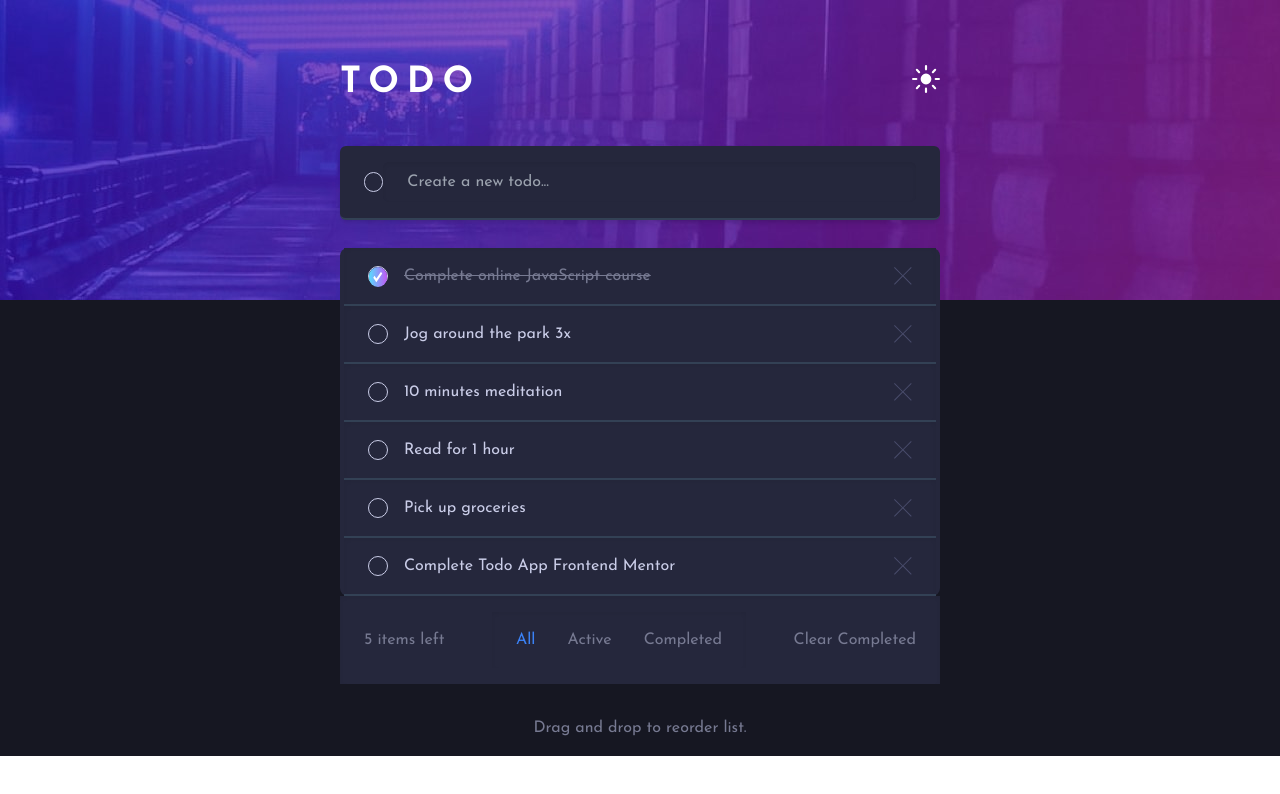
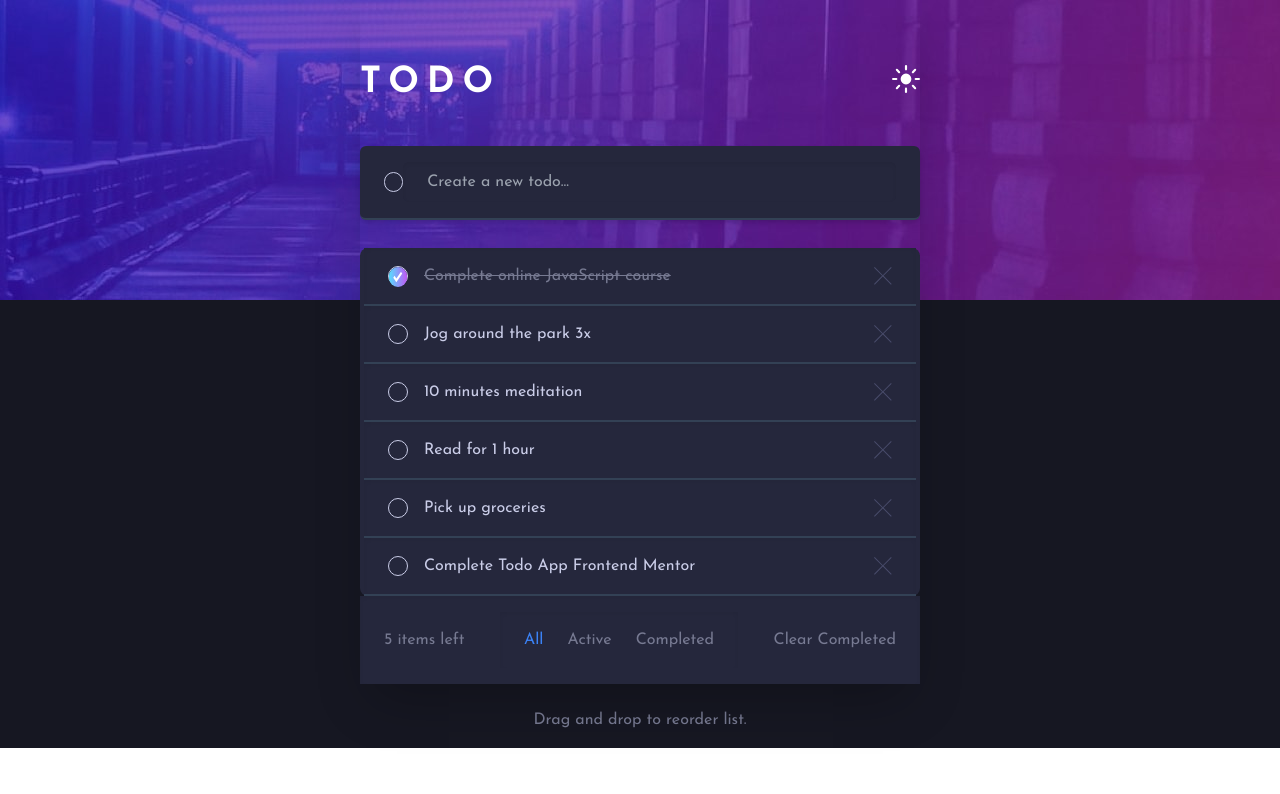
Before and after one commit to ahmad-cod/todoapp, a React (Vite) app: page / in a window 1280 px wide. Shown: the top 794 px of the page. Built offline with nearby package versions, Linux system fonts and the light colour scheme.

Commit message:
Patches...

```diff
--- a/src/App.jsx
+++ b/src/App.jsx
@@ -26,12 +26,12 @@ function App() {
     <section
       className='app '
     >
-      <div className="md:max-w-[600px] sm:mx-auto relative pt-5 px-4 sm:px-0">
+      <div className="sm:max-w-[560px] sm:mx-auto relative pt-5 px-4 sm:px-0 shadow-2xl">
         <Header theme={theme} toggleTheme={toggleTheme} />
         <TodoForm setTodos={setAllTodos} />
         <TodoItems allTodos={allTodos} setAllTodos={setAllTodos} />
       </div>
-      <p className='text-center w-full mt-4 sm:mt-8 text-lgrayishBlue pb-4 dark:text-dgrayishBlue'>Drag and drop to reorder list.</p>
+      <p className='text-center w-full mt-4 sm:mt-6 text-lgrayishBlue pb-4 dark:text-dgrayishBlue'>Drag and drop to reorder list.</p>
     </section>
   )
 }
--- a/src/components/FilterBar.jsx
+++ b/src/components/FilterBar.jsx
@@ -2,7 +2,7 @@
 const FilterBar = ({ setFilter }) => {
 
   return (
-    <div className="dark:text-dgrayishBlue todo_container justify-center gap-x-8 border-none">
+    <div className="dark:text-dgrayishBlue todo_container justify-center gap-x-6 border-none">
       <a
         className="text-blue-500 cursor-pointer"
         onClick={() => setFilter('all')}
```
